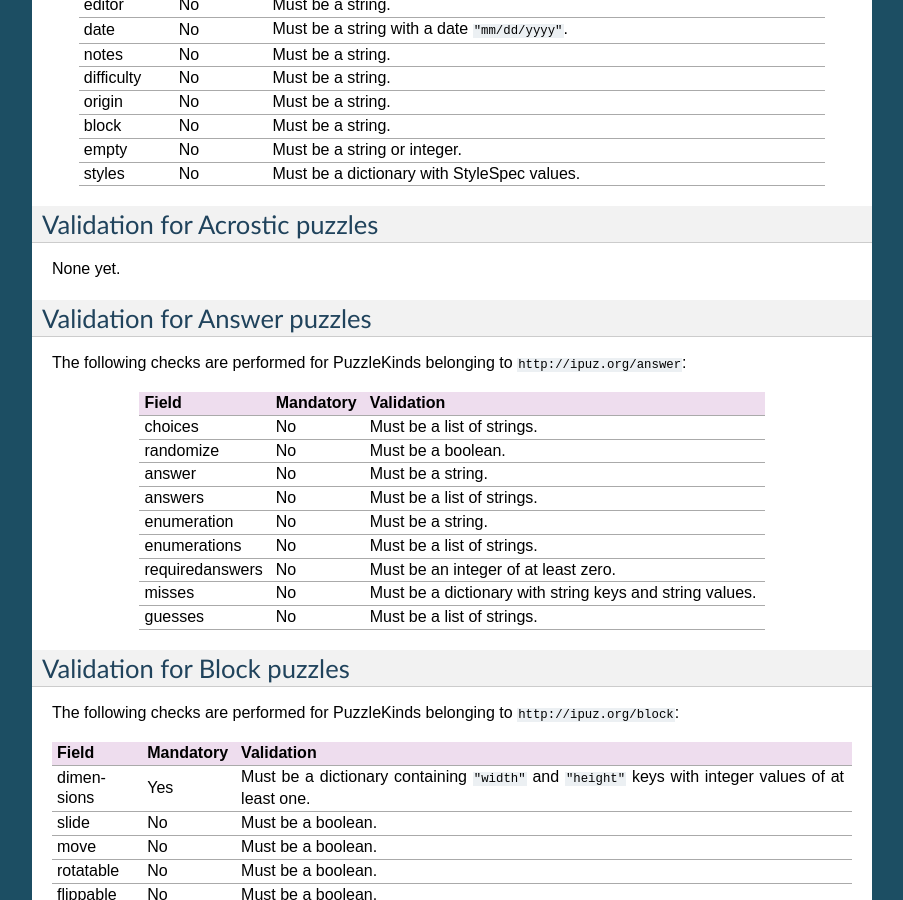
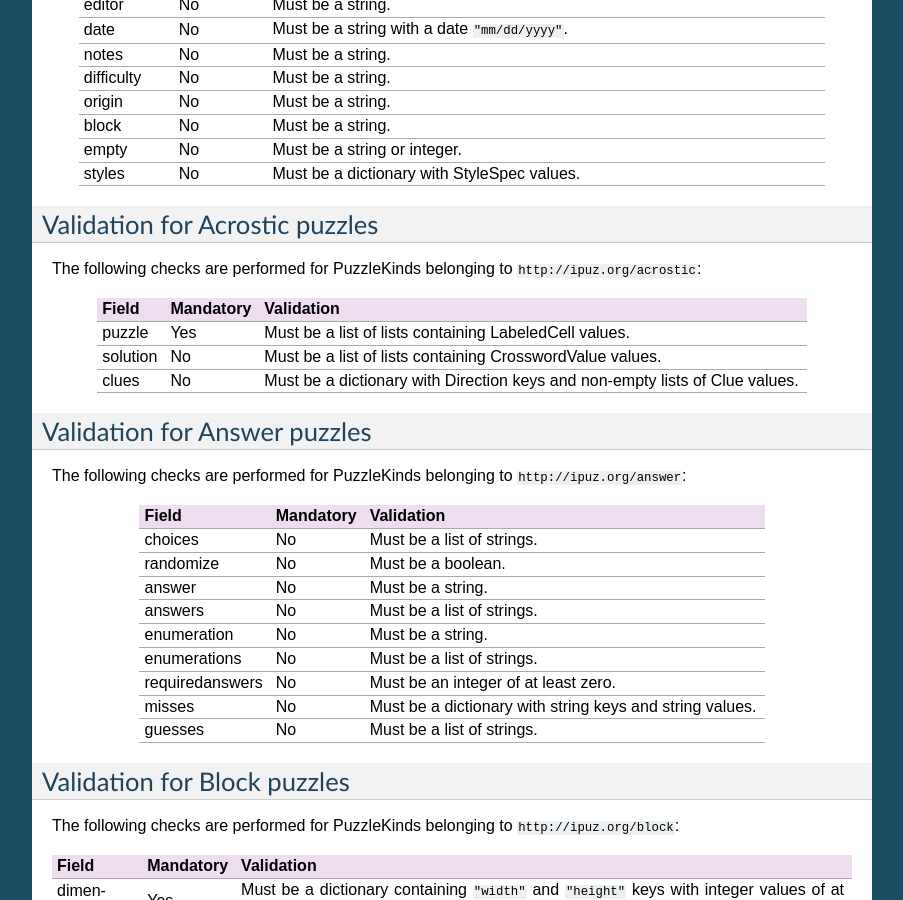
Before and after one commit to svisser/ipuz, a Sphinx documentation site: the page built from docs/reading.rst, in a window 1280 px wide and 900 px high, scrolled down 999 px. Shown: the whole window, without its empty margins (198-1101 px from the left). Built offline with Sphinx 7.4.7, drawn with Linux system fonts in a browser that asks for light colours.

Commit message:
Updated documentation for Acrostic field validation

```diff
--- a/docs/reading.rst
+++ b/docs/reading.rst
@@ -65,7 +65,15 @@ styles       No         Must be a dictionary with StyleSpec values.
 Validation for Acrostic puzzles
 -------------------------------
 
-None yet.
+The following checks are performed for PuzzleKinds belonging to ``http://ipuz.org/acrostic``:
+
+===============  =========  ============================================================================
+Field            Mandatory  Validation
+===============  =========  ============================================================================
+puzzle           Yes        Must be a list of lists containing LabeledCell values.
+solution         No         Must be a list of lists containing CrosswordValue values.
+clues            No         Must be a dictionary with Direction keys and non-empty lists of Clue values.
+===============  =========  ============================================================================
 
 Validation for Answer puzzles
 -----------------------------
```
